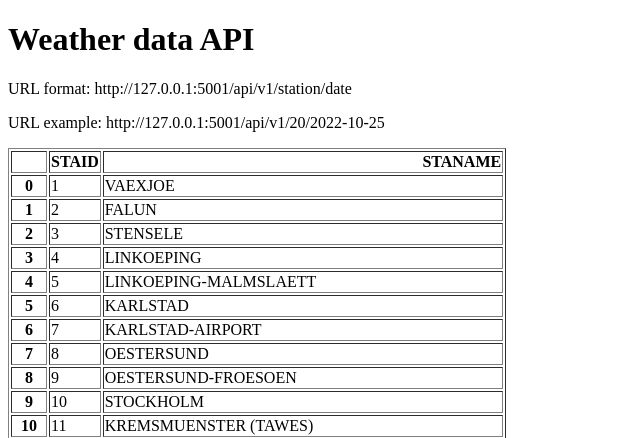
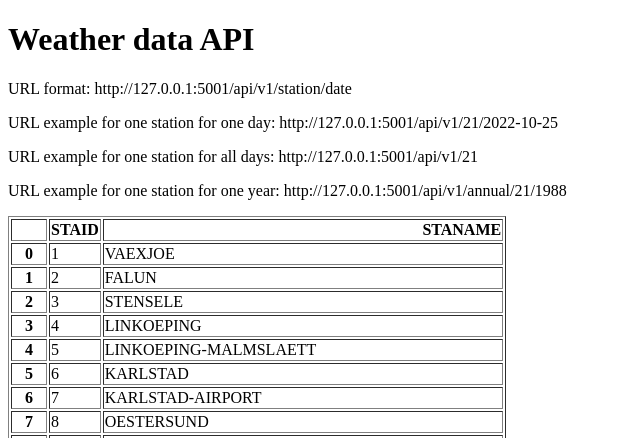
Before and after one commit to joses145/Proyecto9_building_rest_api, a Flask app: page / in a window 1280 px wide. Shown: the top 438 px of the page, without its empty margins (0-640 px from the left). Run offline with Flask 3, Linux system fonts and the light colour scheme.

Commit message:
add url endpoint for yearly and all data

```diff
--- a/main.py
+++ b/main.py
@@ -22,6 +22,21 @@ def api(station, date):
         "temperature": temperature
     }
 
+@app.route("/api/v1/<station>")
+def all_data(station):
+    filename = "data_small/TG_STAID" + str(station).zfill(6) + ".txt"
+    df = pd.read_csv(filename, skiprows=20, parse_dates=["    DATE"])
+    result = df.to_dict(orient="records")
+    return result
+
+@app.route("/api/v1/annual/<station>/<year>")
+def yearly(station, year):
+    filename = "data_small/TG_STAID" + str(station).zfill(6) + ".txt"
+    df = pd.read_csv(filename, skiprows=20)
+    df["    DATE"] = df["    DATE"].astype(str)
+    result = df[df["    DATE"].str.startswith(str(year))].to_dict(orient="records")
+    return result
+
 
 if __name__ == "__main__":
     app.run(debug=True, port= 5001)
--- a/templates/home.html
+++ b/templates/home.html
@@ -7,7 +7,9 @@
 <body>
     <h1>Weather data API</h1>
     <p>URL format: http://127.0.0.1:5001/api/v1/station/date</p>
-    <p>URL example: http://127.0.0.1:5001/api/v1/20/2022-10-25</p>
+    <p>URL example for one station for one day: http://127.0.0.1:5001/api/v1/21/2022-10-25</p>
+    <p>URL example for one station for all days: http://127.0.0.1:5001/api/v1/21</p>
+    <p>URL example for one station for one year: http://127.0.0.1:5001/api/v1/annual/21/1988</p>
     <p>{{data|safe}}</p>
 
 </body>
```
